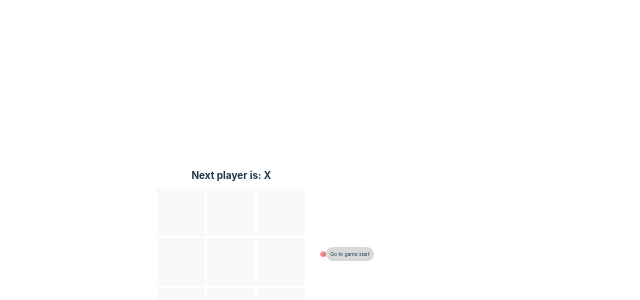
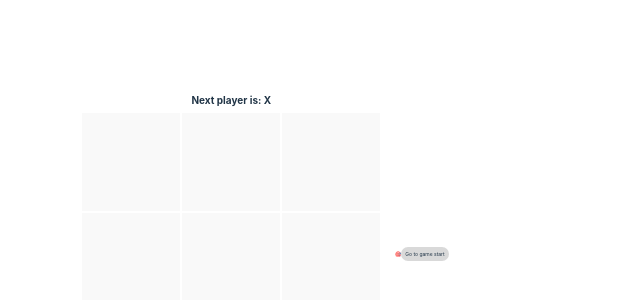
Before and after one commit to Jocad7/tic-tac-vite-react, a React (Vite) app: page / in a window 1280 px wide. Shown: the part 150-450 px from the top of the page, without its empty margins (375-1015 px from the left). Built offline with nearby package versions, Linux system fonts and the light colour scheme.

Commit message:
minor changes

```diff
--- a/components/Square.jsx
+++ b/components/Square.jsx
@@ -11,8 +11,8 @@ const Button = ({ className, onClick, children})=>(
     </button>
 );
 const ButtonStyled = styled(Button)`
-    width: 50px;
-    height: 50px;
+    width: 100px;
+    height: 100px;
     padding: 0;
     font-size: 35px;
     font-weight: bold;
```
